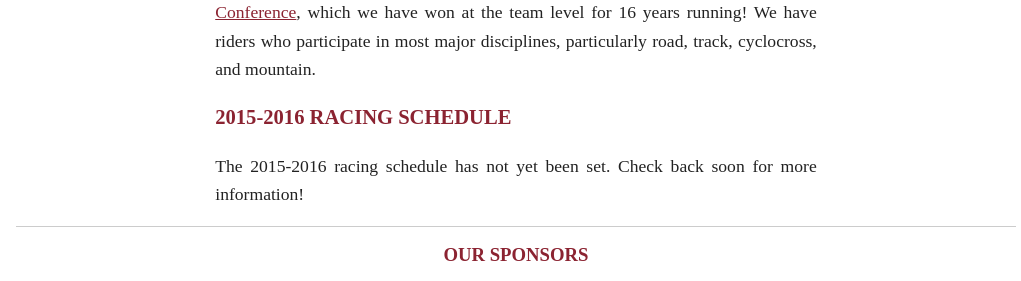
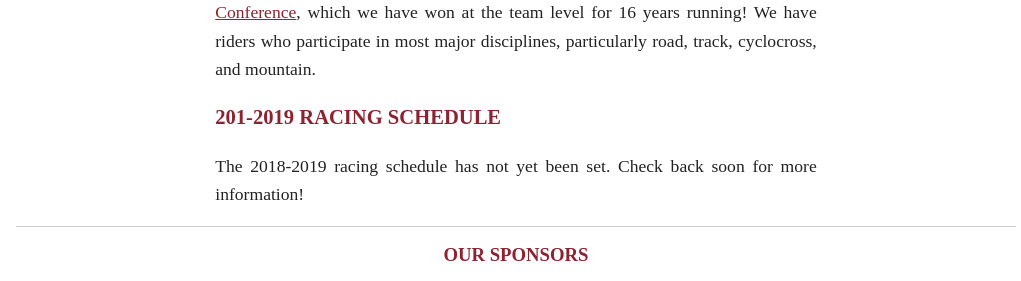
Before and after one commit to vservetas/UMCT.github.io, a Jekyll site: the page built from racing.html, in a window 1280 px wide. Shown: the part 274-555 px from the top of the page, without its empty margins (124-1145 px from the left). Built offline with Jekyll 4.4.1, drawn with Linux system fonts in a browser that asks for light colours; nearby versions of some CDN libraries; some web fonts are replaced; Markdown is read by kramdown in place of the engine named in the settings.

Commit message:
Update racing.html

```diff
--- a/racing.html
+++ b/racing.html
@@ -4,5 +4,5 @@ title: Racing Team
 ---
 The University of Minnesota Cycling Team is a USA Cycling licensed Division 1 collegiate racing team competing in the [North Central Collegiate Cycling Conference](http://nc-cycling.com), which we have won at the team level for 16 years running! We have riders who participate in most major disciplines, particularly road, track, cyclocross, and mountain.
 
-### 2015-2016 Racing Schedule
-The 2015-2016 racing schedule has not yet been set. Check back soon for more information!
+### 201-2019 Racing Schedule
+The 2018-2019 racing schedule has not yet been set. Check back soon for more information!
```
